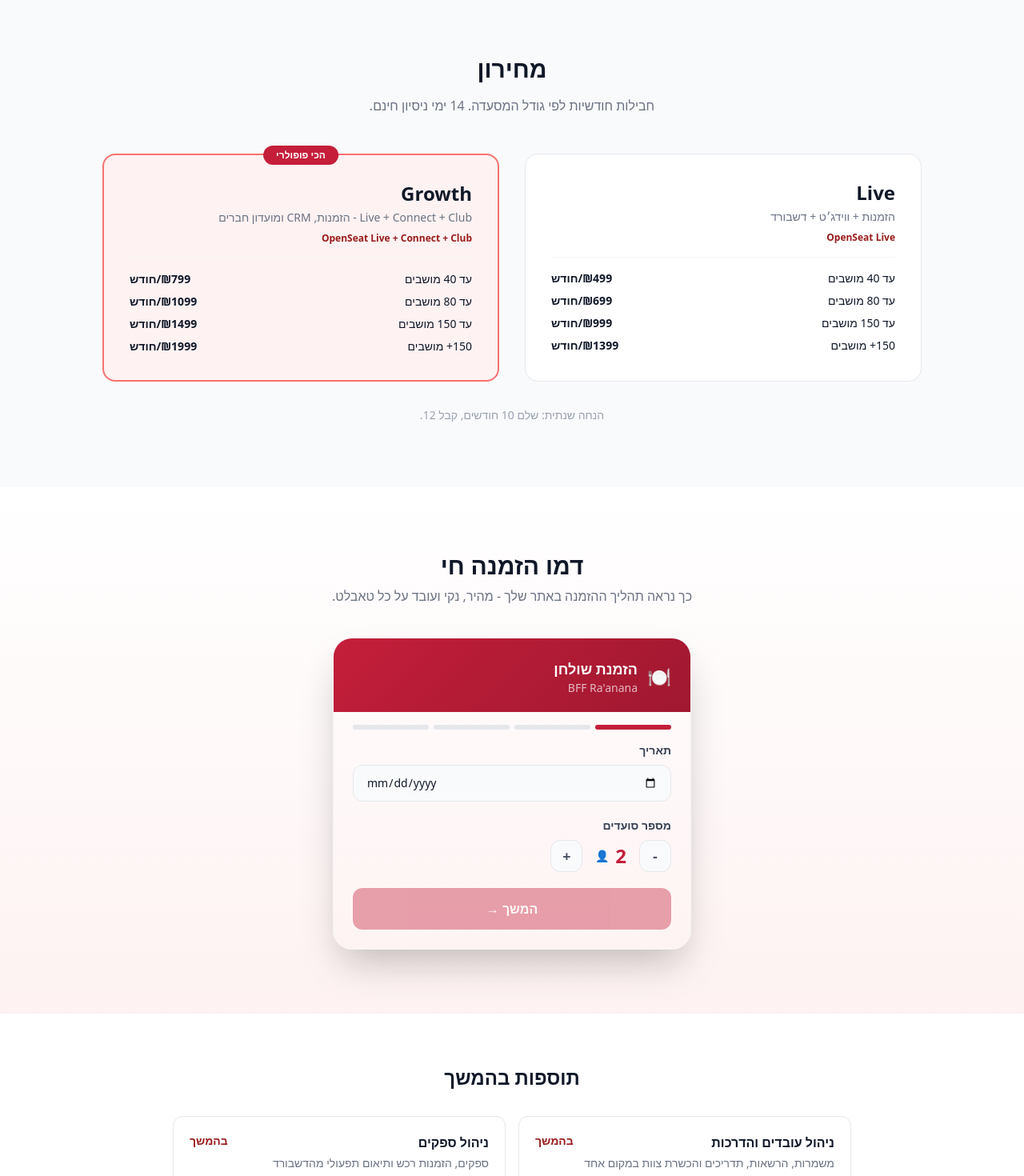
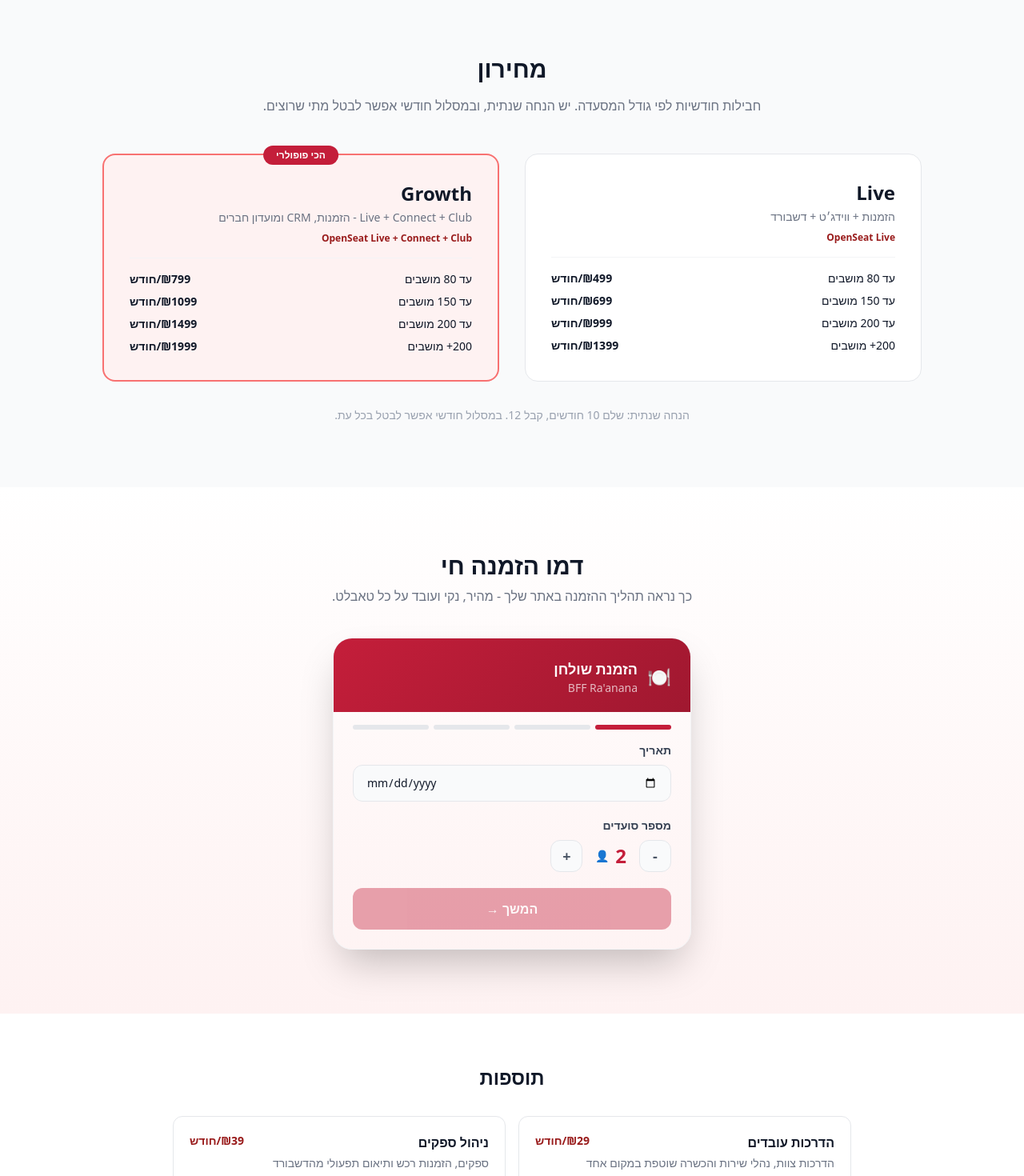
Before and after one commit to MarkoKCOM/Restaurant-Agent, a React (Vite) app in the folder apps/marketing-site/: page / in a window 1280 px wide. Shown: the part 3360-4830 px from the top of the page at 80% size. Built offline with nearby package versions, Linux system fonts and the light colour scheme.

Commit message:
fix: update marketing pricing tiers and add-ons (#16)
Co-authored-by: MarkoKCOM <marko@sable.restaurant>

```diff
--- a/apps/marketing-site/src/LandingPage.tsx
+++ b/apps/marketing-site/src/LandingPage.tsx
@@ -149,7 +149,7 @@ const t = {
     },
     pricing: {
       title: "מחירון",
-      subtitle: "חבילות חודשיות לפי גודל המסעדה. 14 ימי ניסיון חינם.",
+      subtitle: "חבילות חודשיות לפי גודל המסעדה. יש הנחה שנתית, ובמסלול חודשי אפשר לבטל מתי שרוצים.",
     },
     plans: [
       {
@@ -157,10 +157,10 @@ const t = {
         desc: "הזמנות + ווידג׳ט + דשבורד",
         module: "OpenSeat Live",
         tiers: [
-          { seats: "עד 40", price: 499 },
-          { seats: "עד 80", price: 699 },
-          { seats: "עד 150", price: 999 },
-          { seats: "150+", price: 1399 },
+          { seats: "עד 80", price: 499 },
+          { seats: "עד 150", price: 699 },
+          { seats: "עד 200", price: 999 },
+          { seats: "200+", price: 1399 },
         ],
       },
       {
@@ -169,27 +169,29 @@ const t = {
         module: "OpenSeat Live + Connect + Club",
         popular: true,
         tiers: [
-          { seats: "עד 40", price: 799 },
-          { seats: "עד 80", price: 1099 },
-          { seats: "עד 150", price: 1499 },
-          { seats: "150+", price: 1999 },
+          { seats: "עד 80", price: 799 },
+          { seats: "עד 150", price: 1099 },
+          { seats: "עד 200", price: 1499 },
+          { seats: "200+", price: 1999 },
         ],
       },
     ],
-    annual: "הנחה שנתית: שלם 10 חודשים, קבל 12.",
+    annual: "הנחה שנתית: שלם 10 חודשים, קבל 12. במסלול חודשי אפשר לבטל בכל עת.",
     addons: {
-      title: "תוספות בהמשך",
+      title: "תוספות",
       items: [
-        { name: "ניהול עובדים והדרכות", price: "בהמשך", desc: "משמרות, הרשאות, תדריכים והכשרת צוות במקום אחד" },
-        { name: "ניהול ספקים", price: "בהמשך", desc: "ספקים, הזמנות רכש ותיאום תפעולי מהדשבורד" },
-        { name: "ניהול מלאי", price: "בהמשך", desc: "מלאי, חוסרים ותזכורות לפי קצב העבודה של המטבח והבר" },
+        { name: "הדרכות עובדים", price: "₪29/חודש", desc: "הדרכות צוות, נהלי שירות והכשרה שוטפת במקום אחד" },
+        { name: "ניהול ספקים", price: "₪39/חודש", desc: "ספקים, הזמנות רכש ותיאום תפעולי מהדשבורד" },
+        { name: "ניהול מלאי", price: "₪39/חודש", desc: "מלאי, חוסרים ותזכורות לפי קצב העבודה של המטבח והבר" },
+        { name: "ניהול תפריט", price: "₪19/חודש", desc: "עדכון מנות, מחירים וזמינות תפריט ממקום אחד" },
+        { name: "דשבורד אנליטיקס", price: "₪19/חודש", desc: "מבט מהיר על ביצועים, שימור, שעות עומס ותמונת מצב עסקית" },
       ],
     },
     faq: {
       title: "שאלות נפוצות",
       items: [
         { q: "האם צריך ידע טכני?", a: "לא. הווידג׳ט מוטמע בשורת קוד אחת, הדשבורד עובד מהדפדפן, ווואטסאפ עובד לבד." },
-        { q: "מה קורה אחרי תקופת הניסיון?", a: "בוחרים חבילה ומתחילים לשלם. בלי הפתעות ובלי אותיות קטנות." },
+        { q: "יש הנחה שנתית ואפשר לבטל מתי שרוצים?", a: "כן. בהתחייבות שנתית משלמים 10 חודשים ומקבלים 12. במסלול חודשי אפשר לבטל בכל עת." },
         { q: "זה עובד על הטאבלט שכבר יש לי?", a: "כן. כל המערכת מבוססת דפדפן ועובדת על כל טאבלט או מחשב רגיל." },
         { q: "אפשר לשים את המיתוג של המסעדה שלי?", a: "כן. הווידג׳ט, הדשבורד והחוויה נבנים סביב המותג שלך." },
         { q: "באילו שפות המערכת עובדת?", a: "עברית, אנגלית וערבית. זיהוי שפה אוטומטי לאורח." },
@@ -344,7 +346,7 @@ const t = {
     },
     pricing: {
       title: "Pricing",
-      subtitle: "Monthly plans by restaurant size. 14-day free trial.",
+      subtitle: "Monthly plans by restaurant size. Annual discount available, and you can cancel anytime on monthly plans.",
     },
     plans: [
       {
@@ -352,10 +354,10 @@ const t = {
         desc: "Reservations + Widget + Dashboard",
         module: "OpenSeat Live",
         tiers: [
-          { seats: "Up to 40", price: 499 },
-          { seats: "Up to 80", price: 699 },
-          { seats: "Up to 150", price: 999 },
-          { seats: "150+", price: 1399 },
+          { seats: "Up to 80", price: 499 },
+          { seats: "Up to 150", price: 699 },
+          { seats: "Up to 200", price: 999 },
+          { seats: "200+", price: 1399 },
         ],
       },
       {
@@ -364,27 +366,29 @@ const t = {
         module: "OpenSeat Live + Connect + Club",
         popular: true,
         tiers: [
-          { seats: "Up to 40", price: 799 },
-          { seats: "Up to 80", price: 1099 },
-          { seats: "Up to 150", price: 1499 },
-          { seats: "150+", price: 1999 },
+          { seats: "Up to 80", price: 799 },
+          { seats: "Up to 150", price: 1099 },
+          { seats: "Up to 200", price: 1499 },
+          { seats: "200+", price: 1999 },
         ],
       },
     ],
-    annual: "Annual discount: pay 10 months, get 12.",
+    annual: "Annual discount: pay 10 months, get 12. Monthly plans can be cancelled anytime.",
     addons: {
-      title: "Later add-ons",
+      title: "Add-ons",
       items: [
-        { name: "Employee management & training", price: "Later", desc: "Shifts, permissions, onboarding, and staff training in one place" },
-        { name: "Supplier management", price: "Later", desc: "Suppliers, purchase flow, and operational coordination from the dashboard" },
-        { name: "Inventory management", price: "Later", desc: "Stock levels, shortages, and reminders tied to kitchen and bar rhythm" },
+        { name: "Employee training", price: "₪29/mo", desc: "Staff training, service standards, and onboarding in one place" },
+        { name: "Supplier management", price: "₪39/mo", desc: "Suppliers, purchase flow, and operational coordination from the dashboard" },
+        { name: "Inventory management", price: "₪39/mo", desc: "Stock levels, shortages, and reminders tied to kitchen and bar rhythm" },
+        { name: "Menu management", price: "₪19/mo", desc: "Update dishes, pricing, and menu availability from one place" },
+        { name: "Analytics dashboard", price: "₪19/mo", desc: "Quick view of performance, retention, peak hours, and business health" },
       ],
     },
     faq: {
       title: "FAQ",
       items: [
         { q: "Do I need technical knowledge?", a: "No. The widget embeds in one line, the dashboard runs in your browser, and WhatsApp works on its own." },
-        { q: "What happens after the trial?", a: "You choose a plan and keep going. No surprises and no small print." },
+        { q: "Is there an annual discount and can I cancel anytime?", a: "Yes. Annual plans give you 12 months for the price of 10, and monthly plans can be cancelled anytime." },
         { q: "Will it run on the tablet I already have?", a: "Yes. The whole system is browser-based and works on any normal tablet or computer." },
         { q: "Can I use my own branding?", a: "Yes. The widget, dashboard, and guest experience can all match your brand." },
         { q: "What languages does it support?", a: "Hebrew, English, and Arabic with automatic guest language detection." },
@@ -539,7 +543,7 @@ const t = {
     },
     pricing: {
       title: "الأسعار",
-      subtitle: "خطط شهرية حسب حجم المطعم. 14 يوم تجربة مجانية.",
+      subtitle: "خطط شهرية حسب حجم المطعم. يوجد خصم سنوي، ويمكن الإلغاء في أي وقت على الخطة الشهرية.",
     },
     plans: [
       {
@@ -547,10 +551,10 @@ const t = {
         desc: "حجوزات + ودجة + لوحة تحكم",
         module: "OpenSeat Live",
         tiers: [
-          { seats: "حتى 40", price: 499 },
-          { seats: "حتى 80", price: 699 },
-          { seats: "حتى 150", price: 999 },
-          { seats: "150+", price: 1399 },
+          { seats: "حتى 80", price: 499 },
+          { seats: "حتى 150", price: 699 },
+          { seats: "حتى 200", price: 999 },
+          { seats: "200+", price: 1399 },
         ],
       },
       {
@@ -559,27 +563,29 @@ const t = {
         module: "OpenSeat Live + Connect + Club",
         popular: true,
         tiers: [
-          { seats: "حتى 40", price: 799 },
-          { seats: "حتى 80", price: 1099 },
-          { seats: "حتى 150", price: 1499 },
-          { seats: "150+", price: 1999 },
+          { seats: "حتى 80", price: 799 },
+          { seats: "حتى 150", price: 1099 },
+          { seats: "حتى 200", price: 1499 },
+          { seats: "200+", price: 1999 },
         ],
       },
     ],
-    annual: "خصم سنوي: ادفع 10 أشهر، احصل على 12.",
+    annual: "خصم سنوي: ادفع 10 أشهر واحصل على 12. ويمكن إلغاء الخطة الشهرية في أي وقت.",
     addons: {
-      title: "إضافات لاحقًا",
+      title: "إضافات",
       items: [
-        { name: "إدارة الموظفين والتدريب", price: "لاحقًا", desc: "مناوبات، صلاحيات، وتأهيل الفريق في مكان واحد" },
-        { name: "إدارة الموردين", price: "لاحقًا", desc: "الموردون وطلبات الشراء والتنسيق التشغيلي من لوحة التحكم" },
-        { name: "إدارة المخزون", price: "لاحقًا", desc: "مخزون، نواقص، وتذكيرات مرتبطة بإيقاع المطبخ والبار" },
+        { name: "تدريب الموظفين", price: "₪29/شهر", desc: "تدريب الطاقم ومعايير الخدمة والتأهيل في مكان واحد" },
+        { name: "إدارة الموردين", price: "₪39/شهر", desc: "الموردون وطلبات الشراء والتنسيق التشغيلي من لوحة التحكم" },
+        { name: "إدارة المخزون", price: "₪39/شهر", desc: "مخزون، نواقص، وتذكيرات مرتبطة بإيقاع المطبخ والبار" },
+        { name: "إدارة القائمة", price: "₪19/شهر", desc: "تحديث الأطباق والأسعار وتوفر القائمة من مكان واحد" },
+        { name: "لوحة التحليلات", price: "₪19/شهر", desc: "نظرة سريعة على الأداء والاحتفاظ وساعات الذروة وصحة العمل" },
       ],
     },
     faq: {
       title: "أسئلة شائعة",
       items: [
         { q: "هل أحتاج معرفة تقنية؟", a: "لا. الودجة تُضمّن بسطر واحد، لوحة التحكم تعمل من المتصفح، وواتساب يعمل وحده." },
-        { q: "ماذا يحدث بعد التجربة؟", a: "تختار الخطة المناسبة وتكمل. بدون مفاجآت وبدون تفاصيل مخفية." },
+        { q: "هل يوجد خصم سنوي وهل يمكن الإلغاء في أي وقت؟", a: "نعم. في الخطة السنوية تدفع 10 أشهر وتحصل على 12، وفي الخطة الشهرية يمكنك الإلغاء في أي وقت." },
         { q: "هل يعمل على التابلت الموجود عندي؟", a: "نعم. النظام كله يعمل من المتصفح وعلى أي تابلت أو كمبيوتر عادي." },
         { q: "هل أستطيع استخدام علامتي التجارية؟", a: "نعم. الودجة ولوحة التحكم وتجربة الضيف يمكن أن تحمل علامتك." },
         { q: "ما اللغات التي يدعمها؟", a: "العبرية والإنجليزية والعربية مع كشف تلقائي للغة الضيف." },
```
